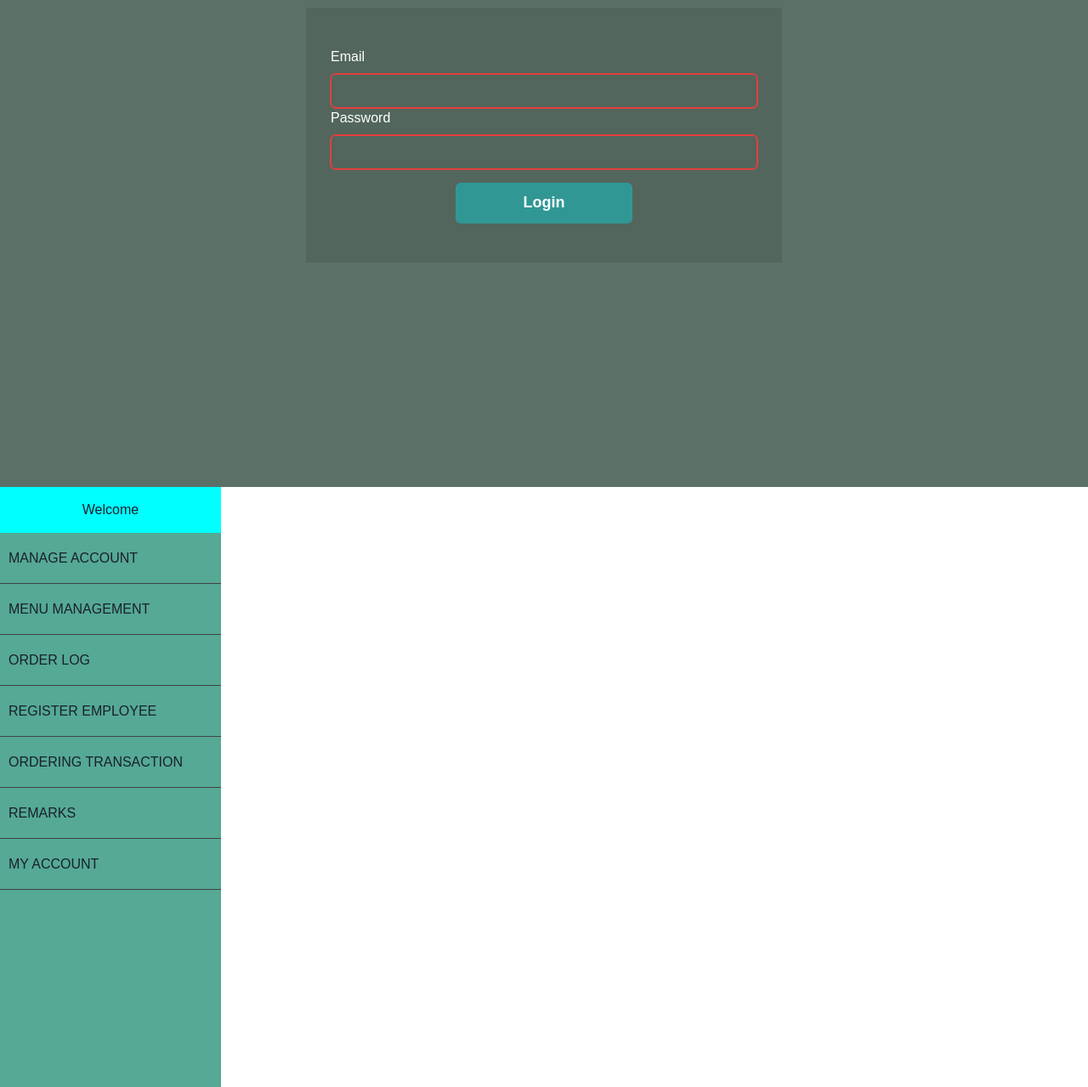
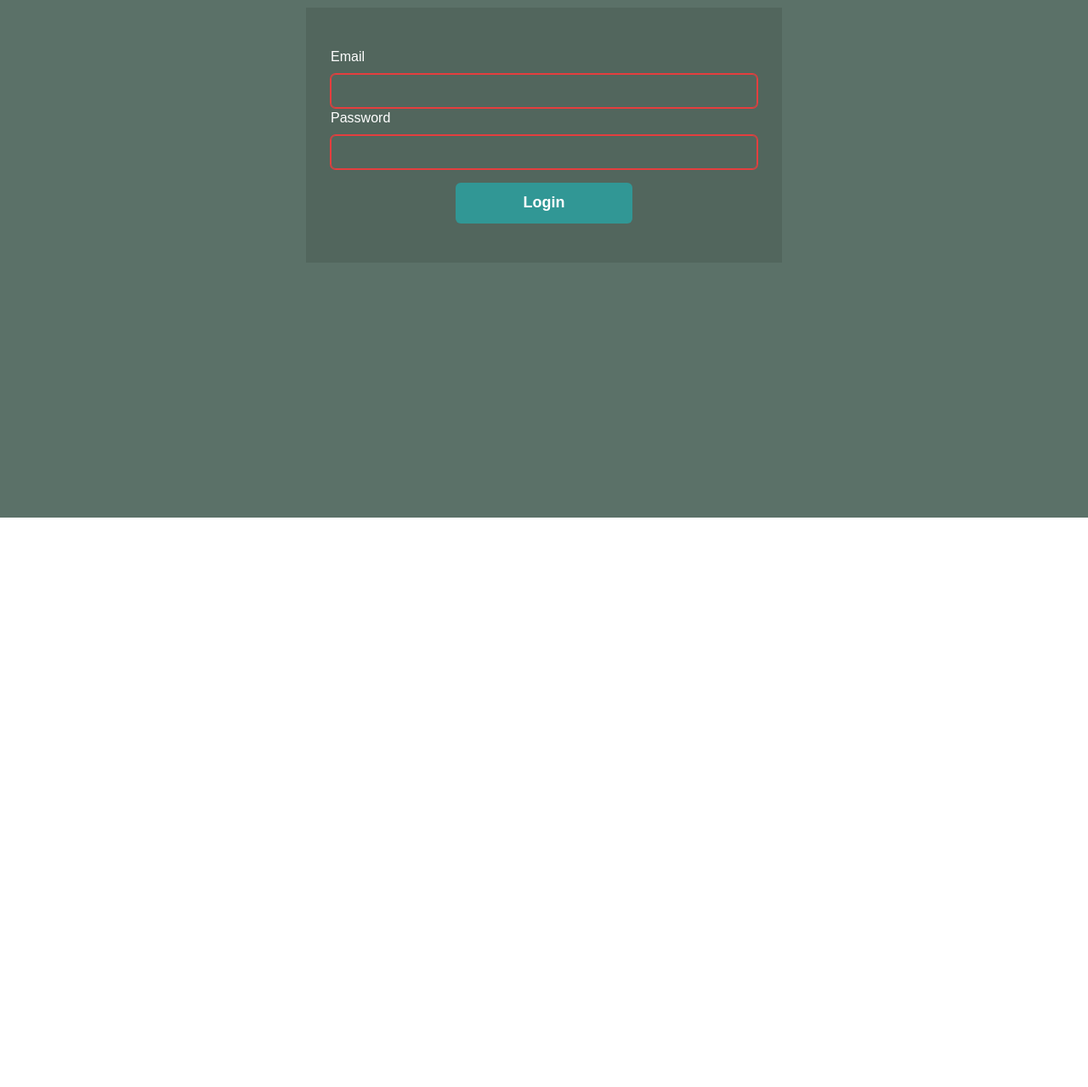
Before and after one commit to jentii16200/hain-microsite, a React (Create React App) app: page / in a window 1280 px wide. Shown: the part 191-1470 px from the top of the page at 85% size. After the commit the page ends 800 px from the top, so only its background shows below. Built offline with nearby package versions, Linux system fonts and the light colour scheme.

Commit message:
feat: update of login bg and moving some files

```diff
--- a/src/App.js
+++ b/src/App.js
@@ -1,36 +1,16 @@
-
-import React from 'react';
-import { ChakraProvider, extendTheme } from '@chakra-ui/react';
-import { UserAccount, Navbar, ManageAccount, AdminAccount, CustomerAccount, EmployeeAccount, MenuManagement, OrderLog, RegisterEmployee,
-    OrderingTransaction, Remarks, MyAccount } from './pages/index';
+import { UserAccount, SideNav } from './pages/index';
 import { BrowserRouter as Router, Route, Routes } from 'react-router-dom';
 import '../src/assets/index.css';
 
 function App() {
     return (
-        <ChakraProvider>
-            <Router>
-                <Routes>
-                    <Route path="/" element={<UserAccount />} />
-                </Routes>
-                <Navbar />
-                <div className='main'>
-                    <Routes>
-                        <Route path='manage-account' element={<ManageAccount />}>
-                            <Route exact path='admin' element={<AdminAccount/>}/>
-                            <Route exact path='customer' element={<CustomerAccount/>}/>
-                            <Route exact path='employee' element={<EmployeeAccount/>}/>
-                        </Route>
-                        <Route path='menu-management' element={<MenuManagement />} />
-                        <Route path='order-log' element={<OrderLog />} />
-                        <Route path='register-employee' element={<RegisterEmployee />} />
-                        <Route path='ordering-transaction' element={<OrderingTransaction />} />
-                        <Route path='remarks' element={<Remarks />} />
-                        <Route path='my-account' element={<MyAccount />} />
-                    </Routes>
-                </div>
-            </Router>
-        </ChakraProvider>
+        <Router>
+            <Routes>
+                <Route exact path='/' element={<UserAccount />} />
+                <Route exact path='h/*' element={<SideNav />} />
+            </Routes>
+        </Router>
+
     );
 
 }
--- a/src/assets/index.css
+++ b/src/assets/index.css
@@ -11,19 +11,14 @@ body{
 
 .bg{
   /* The image used */
-   background-color: #5B7168;
+  width: 100%;
+  position: fixed;
+  background-color: #5B7168;
+  height: 100%;
 
-  /* Full height */
-    height: 100%;
-
-  /* Center and scale the image nicely */
-    background-position: center;
-    background-repeat: no-repeat;
-    background-size: cover;
 }
 
 .navigation{
-  display: flex;
   position: fixed;
   height: 100%;
   width: 260px;
--- a/src/components/NavBar.js
+++ /dev/null
@@ -1,22 +0,0 @@
-import React, { useEffect, useState } from 'react';
-import { Link } from 'react-router-dom';
-
-export const Navbar = (props) => {
-    return(
-        <div className='container'>
-            <div className='navigation'>
-                <ul>
-                    <h2 className='welcome'>Welcome</h2>
-                    <li><Link className='links' to='manage-account'>MANAGE ACCOUNT</Link></li>
-                    <li><Link className='links' to='menu-management'>MENU MANAGEMENT</Link></li>
-                    <li><Link className='links' to='order-log'>ORDER LOG</Link></li>
-                    <li><Link className='links' to='register-employee'>REGISTER EMPLOYEE</Link></li>
-                    <li><Link className='links' to='ordering-transaction'>ORDERING TRANSACTION</Link></li>
-                    <li><Link className='links' to='remarks'>REMARKS</Link></li>
-                    <li><Link className='links' to='my-account'>MY ACCOUNT</Link></li>
-                </ul>
-            </div>
-        </div>
-
-    );
-};
--- /dev/null
+++ b/src/components/SideNav.js
@@ -0,0 +1,39 @@
+import React from 'react';
+import { Link, Routes, Route, Outlet } from 'react-router-dom';
+import { ManageAccount, AdminAccount, CustomerAccount, EmployeeAccount, MenuManagement, OrderLog, RegisterEmployee,
+    OrderingTransaction, Remarks, MyAccount } from '../pages/index.js';
+
+export const SideNav = (props) => {
+    return(
+        <div className='container'>
+            <div className='navigation'>
+                <ul>
+                    <h2 className='welcome'>Welcome</h2>
+                    <li><Link className='links' to='manage-account'>MANAGE ACCOUNT</Link></li>
+                    <li><Link className='links' to='menu-management'>MENU MANAGEMENT</Link></li>
+                    <li><Link className='links' to='order-log'>ORDER LOG</Link></li>
+                    <li><Link className='links' to='register-employee'>REGISTER EMPLOYEE</Link></li>
+                    <li><Link className='links' to='ordering-transaction'>ORDERING TRANSACTION</Link></li>
+                    <li><Link className='links' to='remarks'>REMARKS</Link></li>
+                    <li><Link className='links' to="my-account">MY ACCOUNT</Link></li>
+                </ul>
+            </div>
+            <div className='main'>
+                <Routes>
+                    <Route exact path='manage-account' element={<ManageAccount />}>
+                        <Route exact path='admin' element={<AdminAccount/>}/>
+                        <Route exact path='customer' element={<CustomerAccount/>}/>
+                        <Route exact path='employee' element={<EmployeeAccount/>}/>
+                    </Route>
+                    <Route exact path='menu-management' element={<MenuManagement />} />
+                    <Route exact path='order-log' element={<OrderLog />} />
+                    <Route exact path='register-employee' element={<RegisterEmployee />} />
+                    <Route exact path='ordering-transaction' element={<OrderingTransaction />} />
+                    <Route exact path='remarks' element={<Remarks />} />
+                    <Route exact path='my-account' element={<MyAccount />} />
+                </Routes>
+            </div>
+        </div>
+
+    );
+};
--- a/src/index.js
+++ b/src/index.js
@@ -1,3 +1,4 @@
+import { ChakraProvider } from '@chakra-ui/react';
 import React from 'react';
 import ReactDOM from 'react-dom/client';
 import App from './App';
@@ -5,7 +6,9 @@ import App from './App';
 const root = ReactDOM.createRoot(document.getElementById('root'));
 root.render(
     <React.StrictMode>
-        <App />
+        <ChakraProvider>
+            <App />
+        </ChakraProvider>
     </React.StrictMode>
 );
 
--- a/src/pages/User-Account/User-Account.js
+++ b/src/pages/Login/User-Account.js
@@ -36,7 +36,7 @@ export const UserAccount = (props) => {
     }
     if (goToContact) {
 
-        return <Navigate to="/menu-management" />;
+        return <Navigate to="/h/manage-account/admin" />;
 
     }
     return(
--- a/src/pages/index.js
+++ b/src/pages/index.js
@@ -1,5 +1,5 @@
-import { UserAccount } from './User-Account/User-Account';
-import { Navbar } from '../components/NavBar';
+import { UserAccount } from './Login/User-Account';
+import { SideNav } from '../components/SideNav';
 import { ManageAccount } from './Manage-Account/ManageAccount';
 import { ManageAccountNav } from '../components/ManageAccountNav';
 import { AdminAccount } from './Manage-Account/AdminAccount';
@@ -12,5 +12,5 @@ import { OrderingTransaction } from './Ordering-Transaction/OrderingTransaction'
 import { Remarks } from './Remarks/Remarks';
 import { MyAccount } from './My-Account/MyAccount';
 
-export { UserAccount, Navbar, ManageAccount, ManageAccountNav, AdminAccount, CustomerAccount, EmployeeAccount,
+export { UserAccount, SideNav, ManageAccount, ManageAccountNav, AdminAccount, CustomerAccount, EmployeeAccount,
     MenuManagement, OrderLog, RegisterEmployee, OrderingTransaction, Remarks, MyAccount };
```
